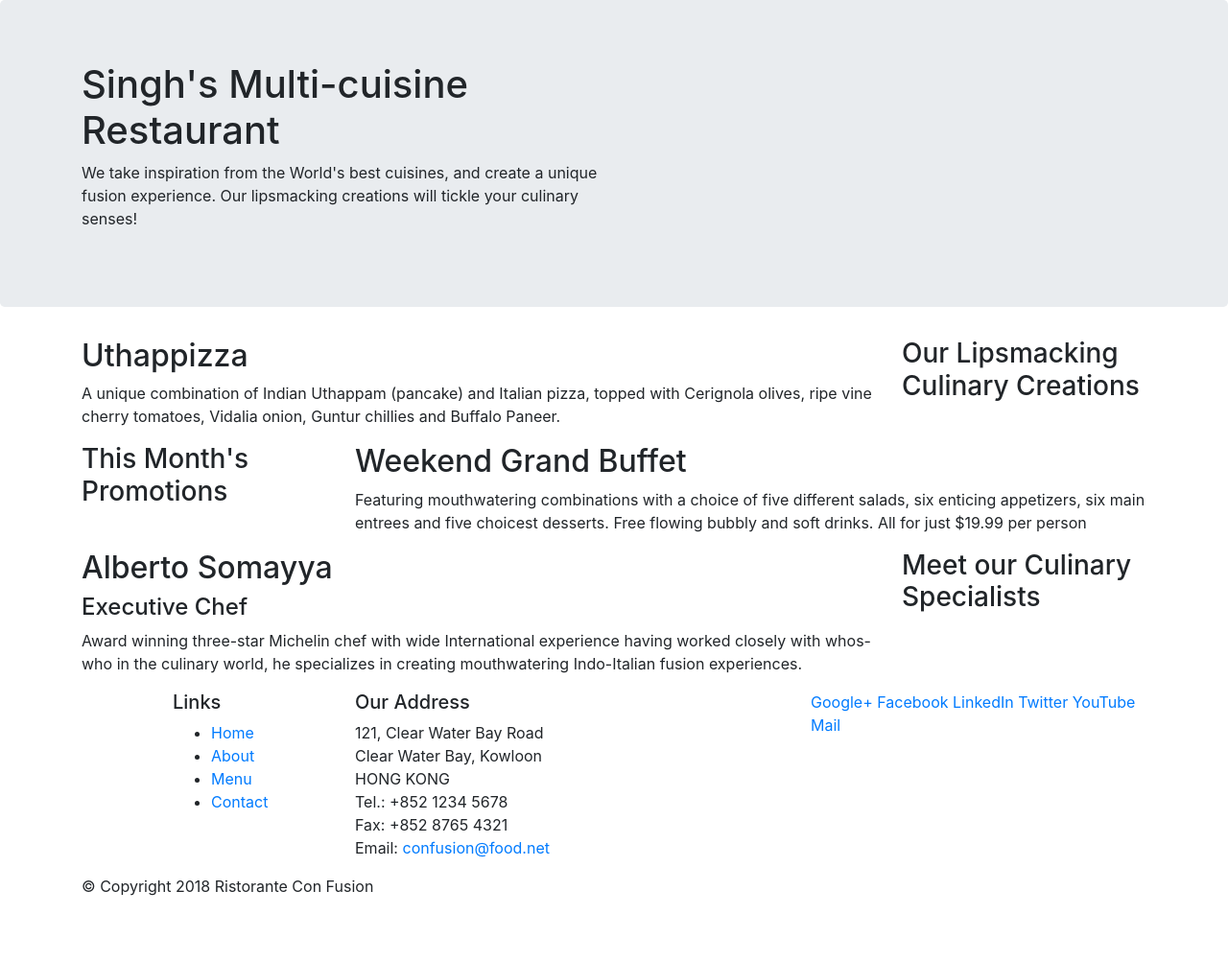
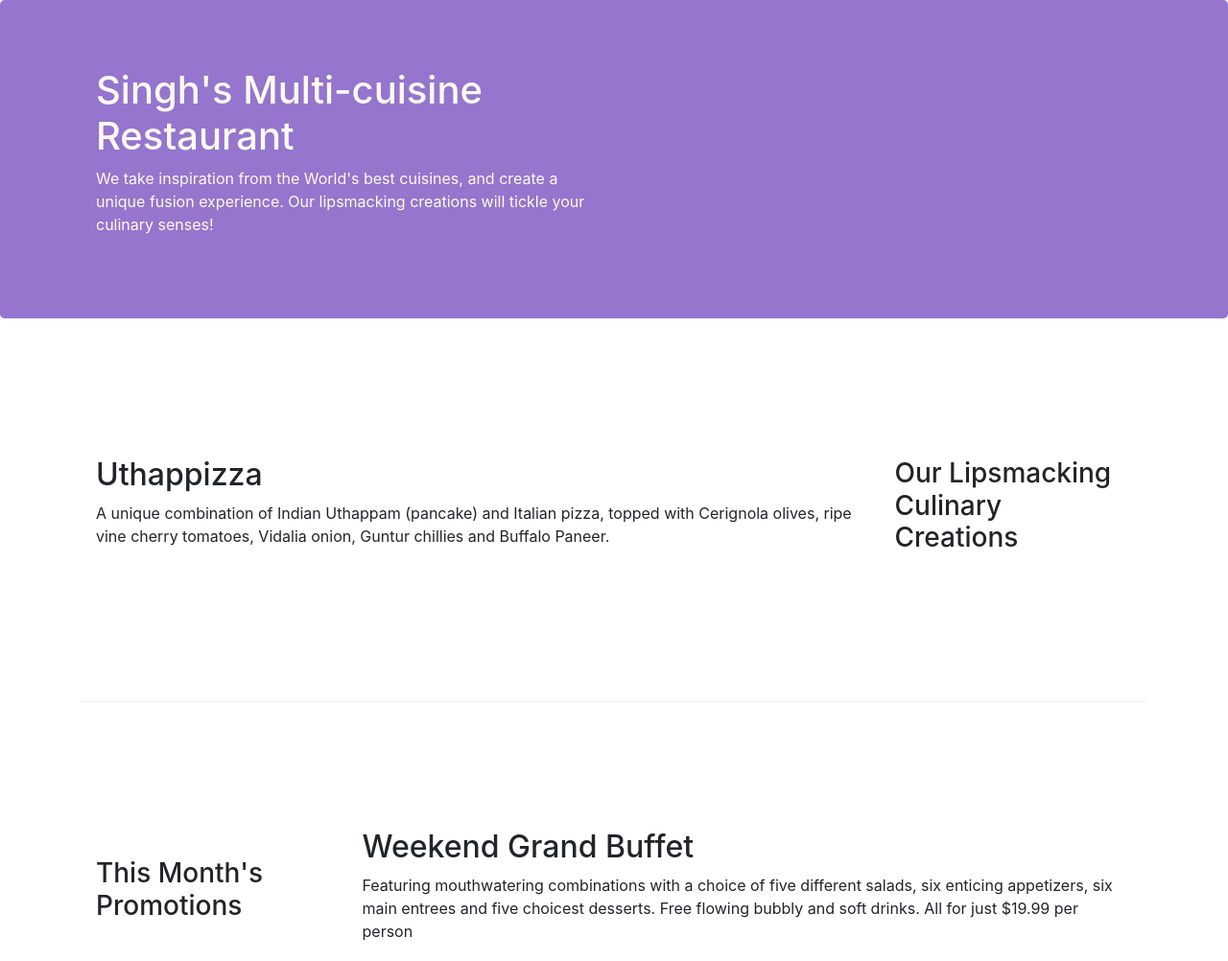
Before and after one commit to Debasnan10/BootstrapTraining, a website: page index.html in a window 1280 px wide. Shown: the top 1002 px of the page at 96% size. Before the commit the page ends 952 px from the top, so only its background shows below. Drawn offline with nearby package versions, Linux system fonts and the light colour scheme.

Commit message:
Bootstarp Grid Part 2

```diff
--- /dev/null
+++ b/css/styles.css
@@ -0,0 +1,30 @@
+.row-header{
+    margin: 0px auto;
+    padding: 0px auto;
+}
+
+.row-content{
+    margin: 0px auto;
+    padding: 50px 0px 50px 0px;
+    border-bottom: 1px ridge;
+    min-height: 400px;
+}
+
+.footer{
+    background-color: #D1C4E9;
+    margin: 0px auto;
+    padding: 20px 0px 20px 0px;
+}
+
+.jumbotron{
+    padding: 70px 30px 70px 30px;
+    margin: 0px auto;
+    background: #9575CD;
+    color: floralwhite;
+}
+
+.address{
+    font-size: 80%;
+    margin: 0px;
+    color: #0f0f0f;
+}
--- a/index.html
+++ b/index.html
@@ -9,13 +9,14 @@
 
     <!-- Bootstrap CSS -->
     <link rel="stylesheet" href="node_modules/bootstrap/dist/css/bootstrap.min.css">
+    <link rel="stylesheet" href="css/styles.css">
 </head>
 
 <body>
 
     <header class="jumbotron">
         <div class="container">
-            <div class="row">
+            <div class="row row-header">
                 <div class="col-12 col-sm-6">
                     <h1>Singh's Multi-cuisine Restaurant</h1>
                     <p>We take inspiration from the World's best cuisines, and create a unique fusion experience. Our lipsmacking creations will tickle your culinary senses!</p>
@@ -27,7 +28,7 @@
     </header>
 
     <div class="container">
-        <div class="row">
+        <div class="row row-content align-items-center">
             <div class="col-12 col-sm-4 order-sm-last col-md-3">
                 <h3>Our Lipsmacking Culinary Creations</h3>
             </div>
@@ -38,7 +39,7 @@
         </div>
 
 
-        <div class="row">
+        <div class="row row-content align-items-center">
             <div class="col-12 col-sm-4 col-md-3">
                 <h3>This Month's Promotions</h3>
             </div>
@@ -48,7 +49,7 @@
             </div>
         </div>
 
-        <div class="row">
+        <div class="row row-content align-items-center">
             <div class="col-12 col-sm-4 order-sm-last col-md-3">
                 <h3>Meet our Culinary Specialists</h3>
             </div>
@@ -60,12 +61,12 @@
         </div>
     </div>
 
-    <footer>
+    <footer class="footer">
         <div class="container">
             <div class="row">
                 <div class="col-4 offset-1 col-sm-2">
                     <h5>Links</h5>
-                    <ul>
+                    <ul class="list-unstyled">
                         <li><a href="#">Home</a></li>
                         <li><a href="#">About</a></li>
                         <li><a href="#">Menu</a></li>
@@ -83,8 +84,8 @@
 		              Email: <a href="mailto:confusion@food.net">confusion@food.net</a>
 		           </address>
                 </div>
-                <div class="col-12 col-sm-4">
-                    <div>
+                <div class="col-12 col-sm-4 align-self-center">
+                    <div class="text-center">
                         <a href="http://google.com/+">Google+</a>
                         <a href="http://www.facebook.com/profile.php?id=">Facebook</a>
                         <a href="http://www.linkedin.com/in/">LinkedIn</a>
@@ -94,9 +95,9 @@
                     </div>
                 </div>
            </div>
-           <div class="row">
+           <div class="row justify-content-center">
                 <div class="col-auto">
-                    <p>© Copyright 2018 Ristorante Con Fusion</p>
+                    <p>© Copyright 2021 Singh's Multi-cuisine Restaurant</p>
                 </div>
            </div>
         </div>
```
